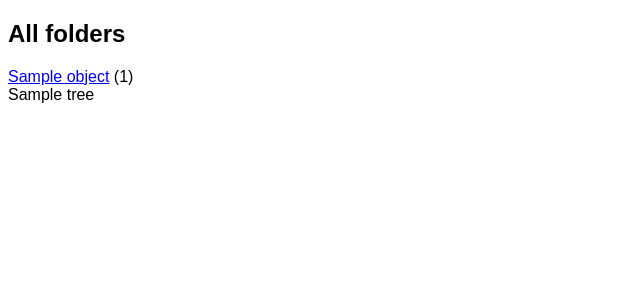
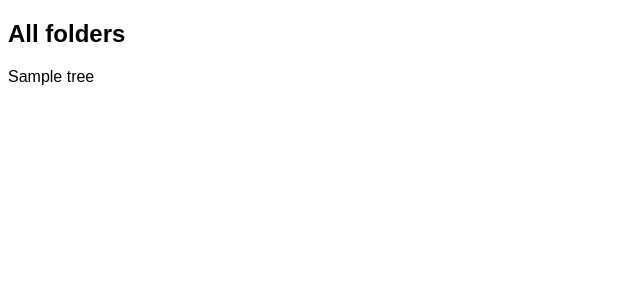
Before and after one commit to andywar65/funicular-up, a Django app: template src/funicular_up/templates/funicular_up/folder_list.html in a window 1280 px wide. Shown: the top 300 px of the page, without its empty margins (0-640 px from the left). Run offline with Django 5.2, Linux system fonts and the light colour scheme; the template is opened without the code that fills it: most values are stand-ins (such as "Sample title", 1, 10 or a date in 2020); parts of the project's set-up code (start-up, migrations or seed data) failed here and were passed over.

Commit message:
added links to show folder tree

```diff
--- a/src/funicular_up/templates/funicular_up/htmx/folder_list.html
+++ b/src/funicular_up/templates/funicular_up/htmx/folder_list.html
@@ -1,19 +1,6 @@
 {% load i18n %}
 
 <h2>{% trans "All folders" %}</h2>
-{% if object_list %}
-  {% for object in object_list %}
-    <a style="margin-left: {{ object.tree_depth }}0px"
-       href="#"
-       hx-get="{% url 'funicular_up:folder_detail' pk=object.id %}"
-       hx-target="#fup-content"
-       hx-push-url="true">
-      {{ object.name }}</a>
-    ({{ object.entry_set.count }})<br>
-  {% endfor %}
-{% else %}
-  <p>{% trans "No folders yet" %}</p>
-{% endif %}
 {{ tree|safe }}
 {% if perms.funicular_up.add_folder %}
   <hr>
--- a/src/funicular_up/views.py
+++ b/src/funicular_up/views.py
@@ -27,7 +27,6 @@ class FolderListView(LoginRequiredMixin, ListView):
 
     def get_context_data(self, **kwargs):
         context = super().get_context_data(**kwargs)
-        context["object_list"] = context["object_list"].with_tree_fields()
         context["tree"] = show_folder_tree()
         return context
 
```
Also changed, not shown: src/funicular_up/models.py (+14 -4 lines).
